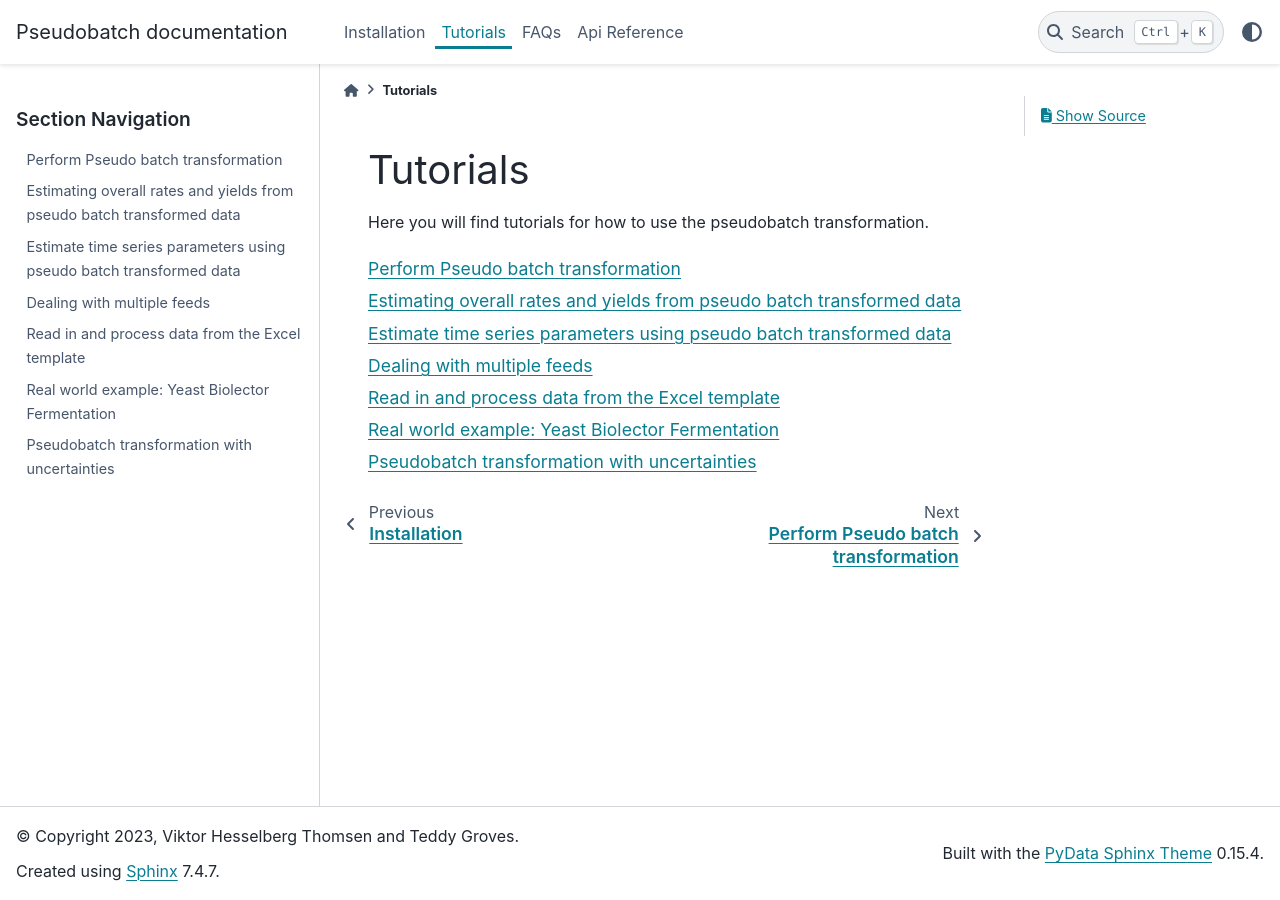
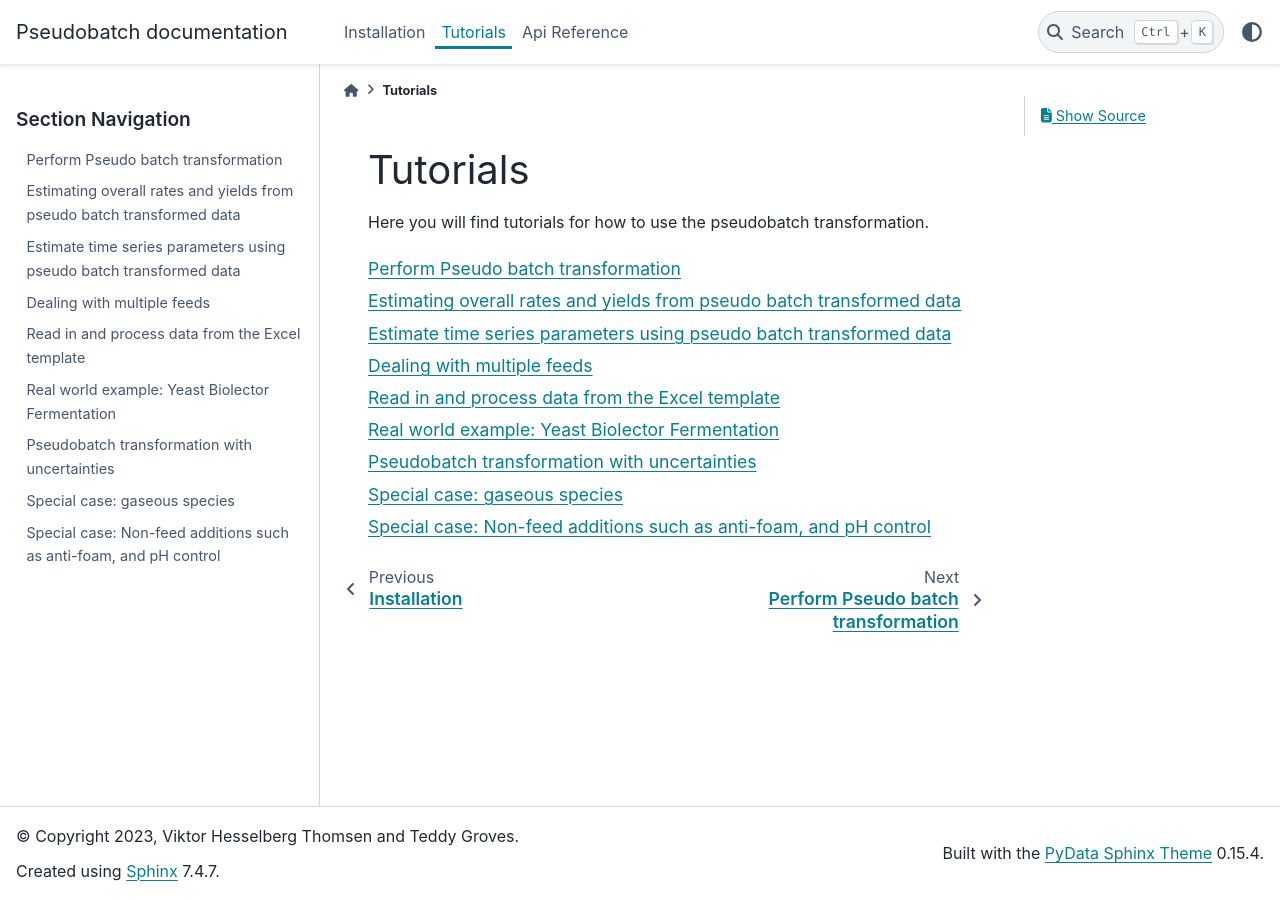
Before and after one commit to biosustain/pseudobatch, a Sphinx documentation site: the page built from docs/source/Tutorials/index.rst, in a window 1280 px wide. Built offline with Sphinx 7.4.7 and the PyData theme 0.15.4, drawn with Linux system fonts in a browser that asks for light colours.

Commit message:
Special case for non feed additives

```diff
--- a/docs/source/Tutorials/index.rst
+++ b/docs/source/Tutorials/index.rst
@@ -13,3 +13,5 @@ Here you will find tutorials for how to use the pseudobatch transformation.
    5 - Importing data from Excel template
    6 - Real data example: Yeast Biolector Fermentation
    7 - Pseudobatch transformation with uncertainties
+   8 - Special cases gaseous species
+   9 - Special case non-feed additions
--- a/docs/source/index.rst
+++ b/docs/source/index.rst
@@ -21,7 +21,6 @@ In the following figure, a simulated exponential fed-batch process of substrate
 
    install
    Tutorials/index
-   FAQ
    api
 
 Indices and tables
```
Also changed, not shown: docs/source/Tutorials/9 - Special case non-feed additions.ipynb.
